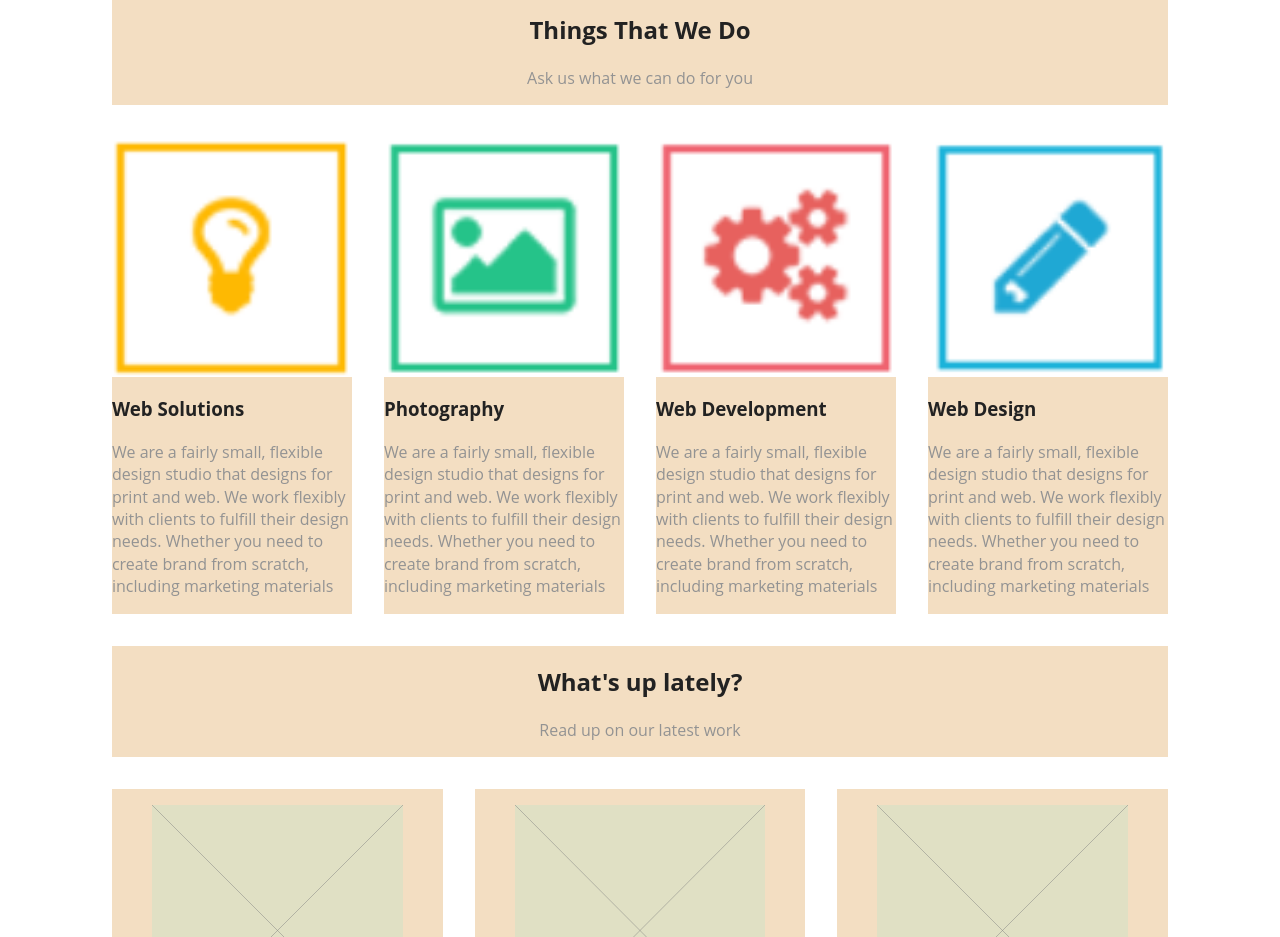
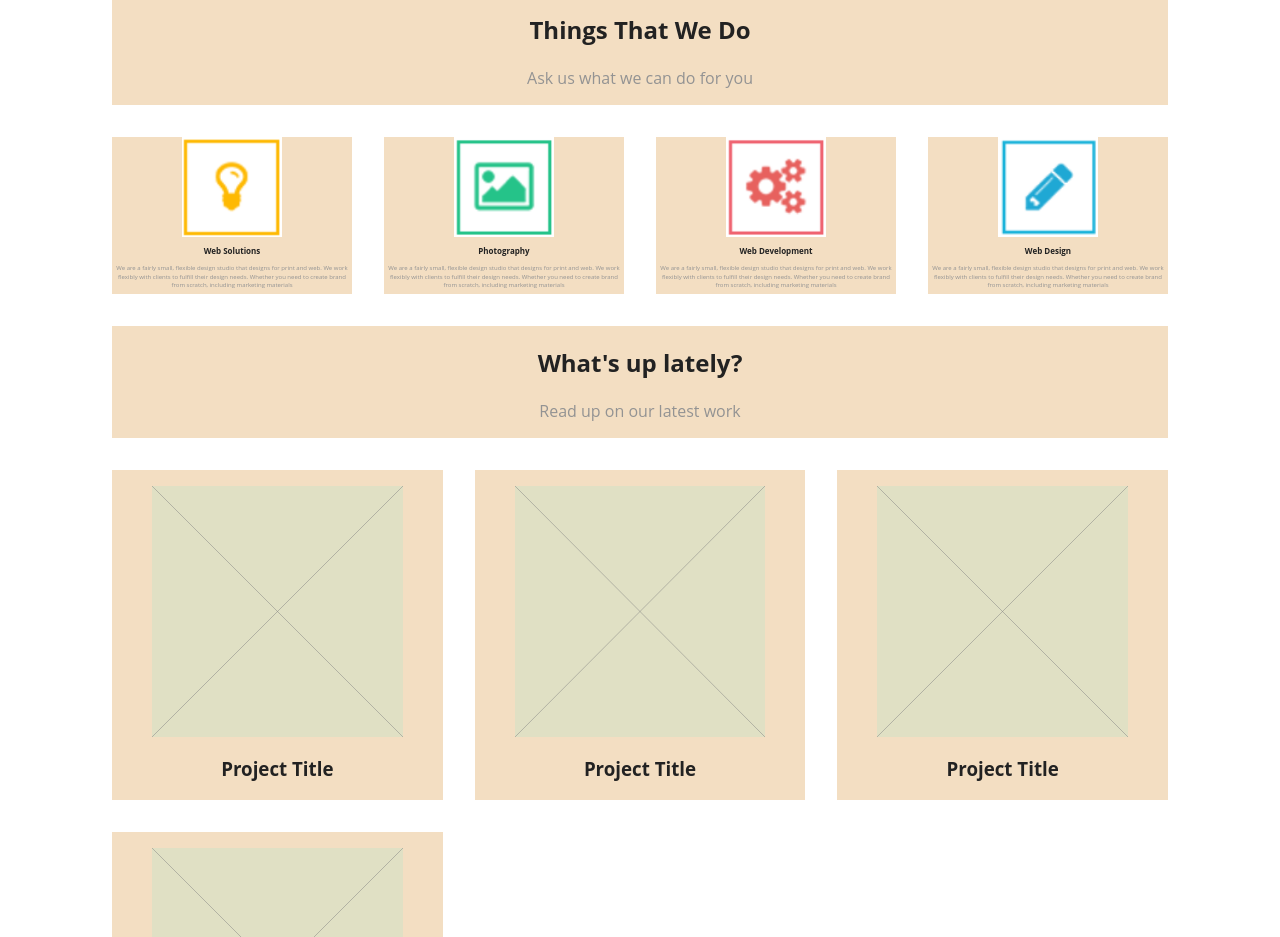
Before and after one commit to aplesich/metrolics, a website built with Parcel: page html/index.html in a window 1280 px wide. Shown: the part 1520-2457 px from the top of the page. Built offline with nearby package versions, Linux system fonts and the light colour scheme.

Commit message:
About section flex position

```diff
--- a/css/main.css
+++ b/css/main.css
@@ -116,6 +116,7 @@ p{
   .about-image{
     margin: 2%;
     padding-top: 3%;
+    padding-bottom: 3%;
   }
   .about-image > img{
     width: 80px;
@@ -125,6 +126,13 @@ p{
     justify-content: left;
   }
 
+  .about-activitydescription > h3{
+    font-size: 1em;
+  }
+
+  .about-activitydescription > p{
+    font-size: .5em;
+  }
   .heading{
     font-size: 1.7em;
   }
@@ -188,6 +196,27 @@ p{
     /*use this to span an element the full page width*/
     grid-column-start: 1;
     grid-column-end: -1;
+  }
+  .about-content{
+    display:flex;
+    flex-direction: column;
+  }
+  .about-image{
+    text-align: center;
+  }
+  .about-image > img{
+    width: 100px;
+  }
+  .about-activitydescription{
+    text-align: center;
+  }
+
+  .about-activitydescription > h3{
+    font-size: .5em;
+  }
+
+  .about-activitydescription > p{
+    font-size: .3em;
   }
 }
 
```
